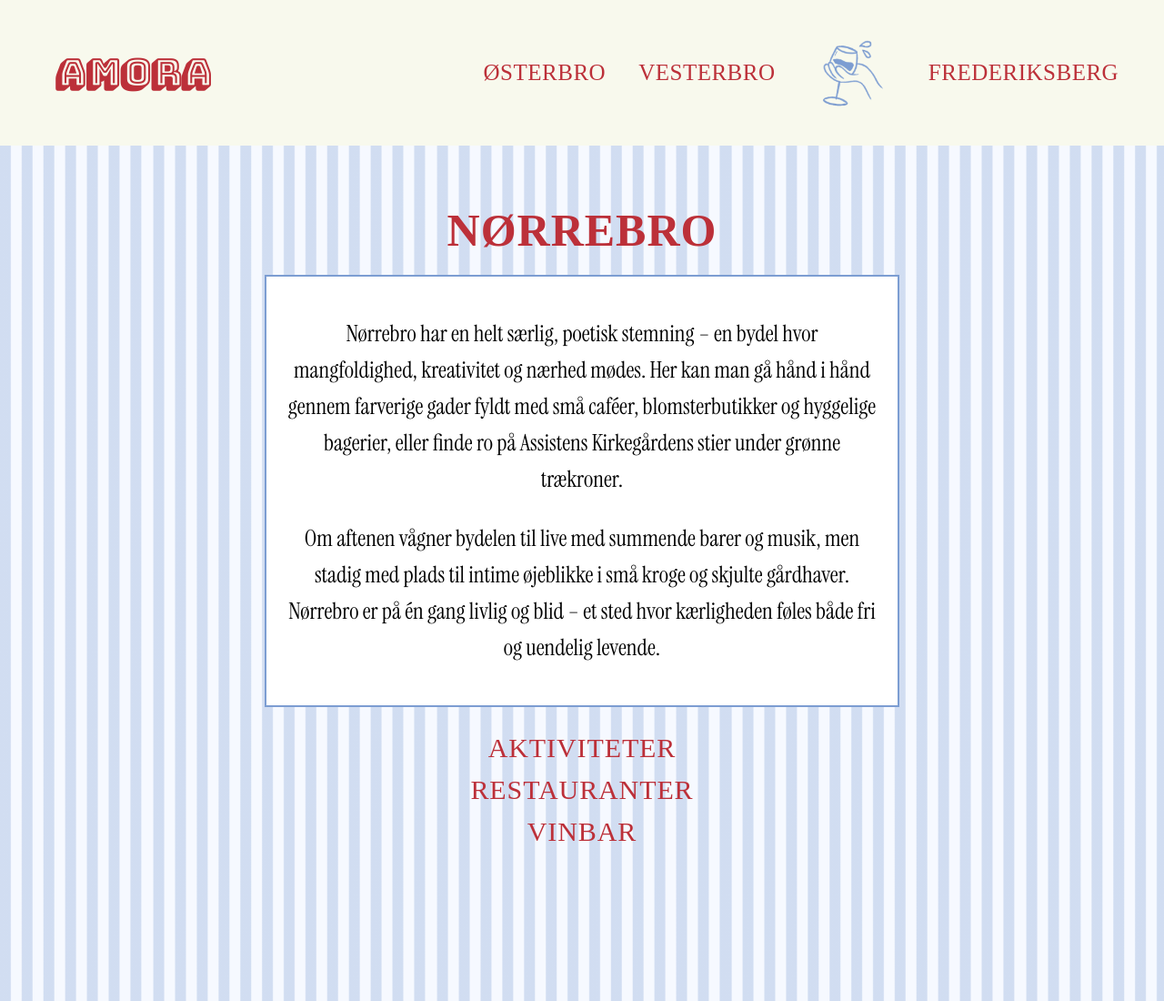
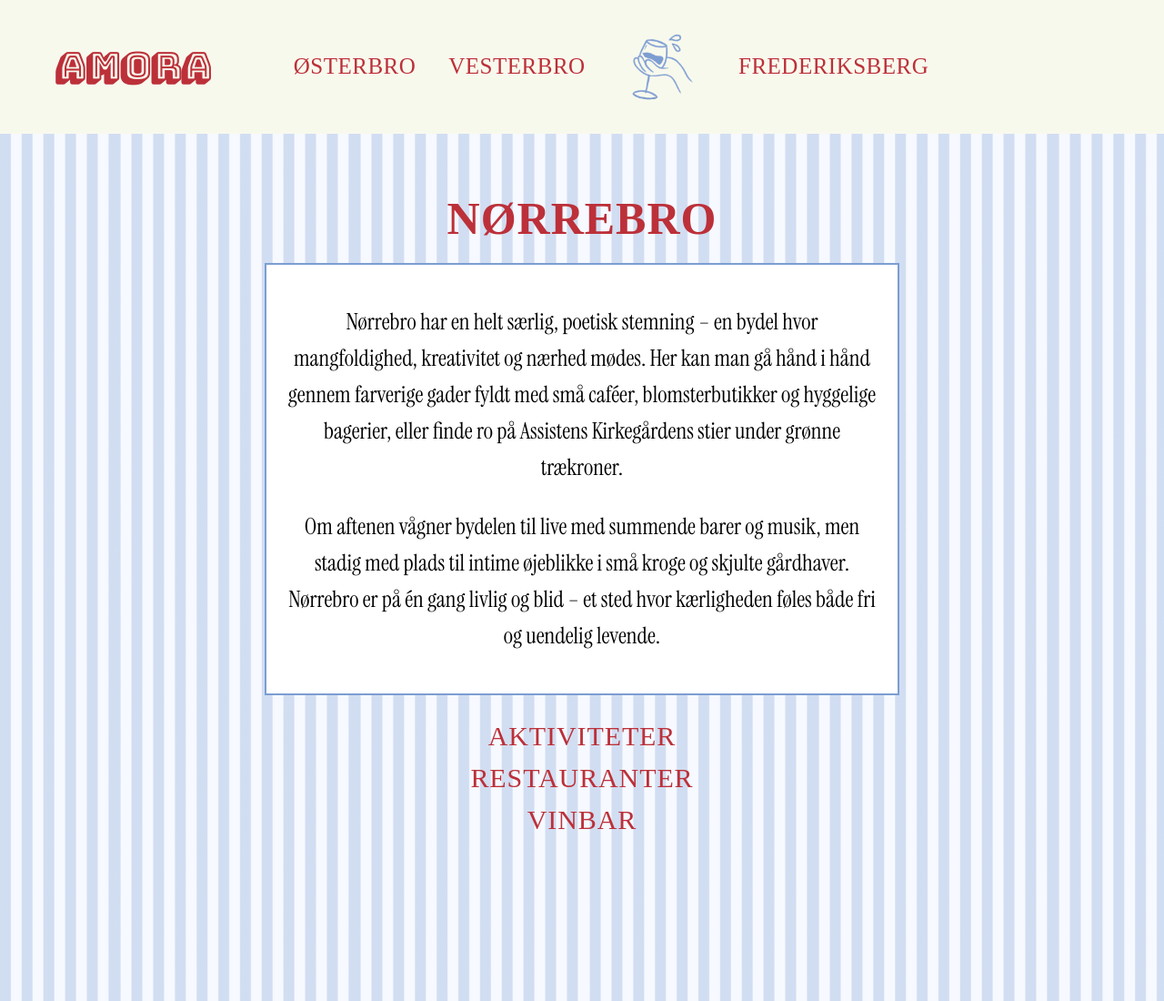
Before and after one commit to Joelfabrin/emnesite, a plain HTML site: page norrebro.html in a window 1280 px wide. Shown: the top 1100 px of the page at 91% size. Drawn offline with Linux system fonts and the light colour scheme; a web font is replaced by a local one.

Commit message:
tjek 12/10

```diff
--- a/baggrund.css
+++ b/baggrund.css
@@ -21,7 +21,7 @@
 }
 
 .forsidebaggrund {
-  background-image: url(/icons/kopper.png);
+  background-image: url(icons/kopper.png);
   background-size: 950px; /* make it fill the screen */
   background-repeat: repeat; /* don’t tile the image */
   background-position: center; /* center the image */
@@ -29,7 +29,7 @@
 
 @media (max-width: 800px) {
   .forsidebaggrund {
-    background-image: url(/icons/kopper.png);
+    background-image: url(icons/kopper.png);
     background-size: 850px; /* make it fill the screen */
     background-repeat: repeat; /* don’t tile the image */
     background-position: center;
--- a/forside.css
+++ b/forside.css
@@ -57,7 +57,7 @@ nav {
   text-transform: uppercase;
   letter-spacing: 1px;
   font-weight: 600;
-  font-size: 40px;
+  font-size: 30px;
   color: #bc3039;
   font-family: kirang haerang, sans-serif;
   text-decoration: none;
--- a/frederiksberg.css
+++ b/frederiksberg.css
@@ -12,10 +12,10 @@ body {
 }
 
 .site-header {
+  position: relative;
   display: flex;
-  justify-content: space-between;
   align-items: center;
-  position: relative;
+  justify-content: flex-start;
   top: 0;
   z-index: 100;
   width: 100%;
@@ -23,13 +23,16 @@ body {
 }
 
 .site-header_inner {
+  position: absolute;
+  left: 48%;
+  transform: translateX(-50%);
   display: flex;
-  justify-content: space-between;
+  justify-content: center;
   align-items: center;
   gap: 48px;
   box-sizing: border-box;
   max-width: 1200px;
-  margin: 0 300px;
+  margin: 0 auto;
   padding: 10px 0px;
 }
 
--- a/norrebro.css
+++ b/norrebro.css
@@ -12,10 +12,10 @@ body {
 }
 
 .site-header {
+  position: relative;
   display: flex;
-  justify-content: space-between;
   align-items: center;
-  position: relative;
+  justify-content: flex-start;
   top: 0;
   z-index: 100;
   width: 100%;
@@ -23,13 +23,16 @@ body {
 }
 
 .site-header_inner {
+  position: absolute;
+  left: 48%;
+  transform: translateX(-50%);
   display: flex;
-  justify-content: space-between;
+  justify-content: center;
   align-items: center;
   gap: 48px;
   box-sizing: border-box;
   max-width: 1200px;
-  margin: 0 300px;
+  margin: 0 auto;
   padding: 10px 0px;
 }
 
--- a/osterbro.css
+++ b/osterbro.css
@@ -12,10 +12,10 @@ body {
 }
 
 .site-header {
+  position: relative;
   display: flex;
-  justify-content: space-between;
   align-items: center;
-  position: relative;
+  justify-content: flex-start;
   top: 0;
   z-index: 100;
   width: 100%;
@@ -23,13 +23,16 @@ body {
 }
 
 .site-header_inner {
+  position: absolute;
+  left: 48%;
+  transform: translateX(-50%);
   display: flex;
-  justify-content: space-between;
+  justify-content: center;
   align-items: center;
   gap: 48px;
   box-sizing: border-box;
   max-width: 1200px;
-  margin: 0 300px;
+  margin: 0 auto;
   padding: 10px 0px;
 }
 
--- a/vesterbro.css
+++ b/vesterbro.css
@@ -12,10 +12,10 @@ body {
 }
 
 .site-header {
+  position: relative;
   display: flex;
-  justify-content: space-between;
   align-items: center;
-  position: relative;
+  justify-content: flex-start;
   top: 0;
   z-index: 100;
   width: 100%;
@@ -23,13 +23,16 @@ body {
 }
 
 .site-header_inner {
+  position: absolute;
+  left: 48%;
+  transform: translateX(-50%);
   display: flex;
-  justify-content: space-between;
+  justify-content: center;
   align-items: center;
   gap: 48px;
   box-sizing: border-box;
   max-width: 1200px;
-  margin: 0 300px;
+  margin: 0 auto;
   padding: 10px 0px;
 }
 
```
